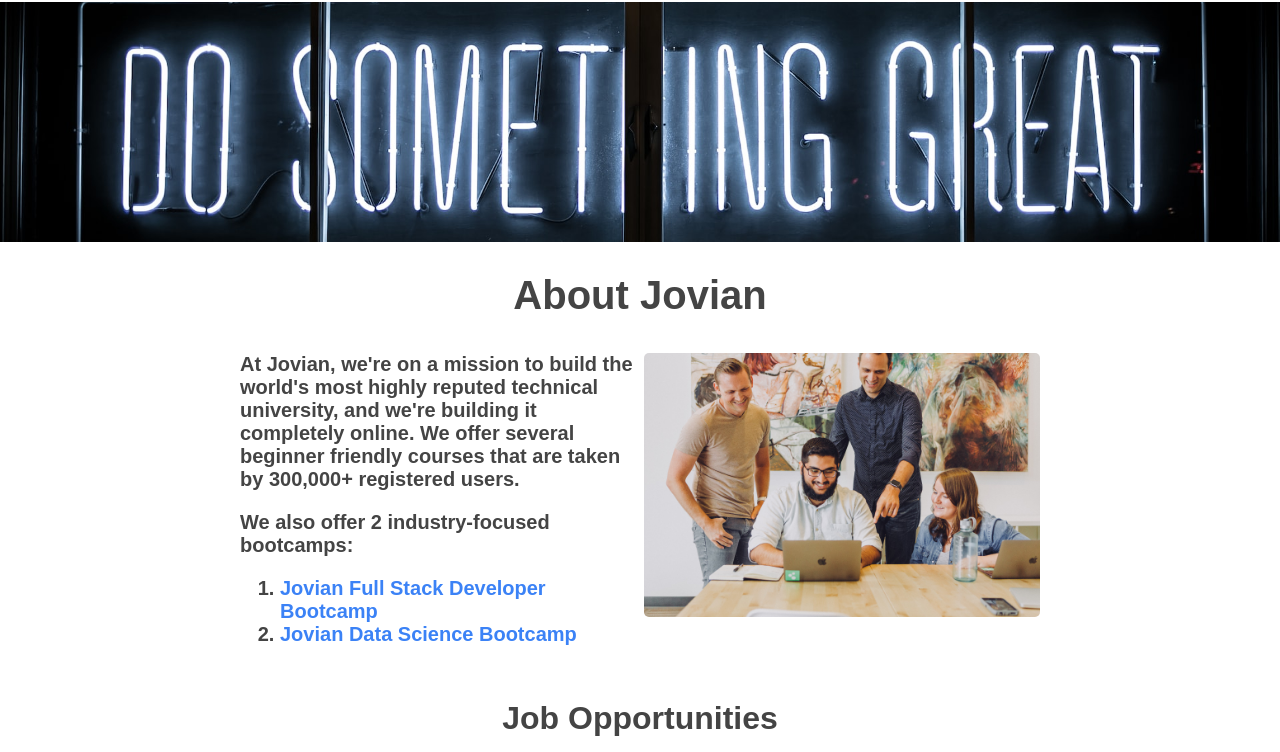
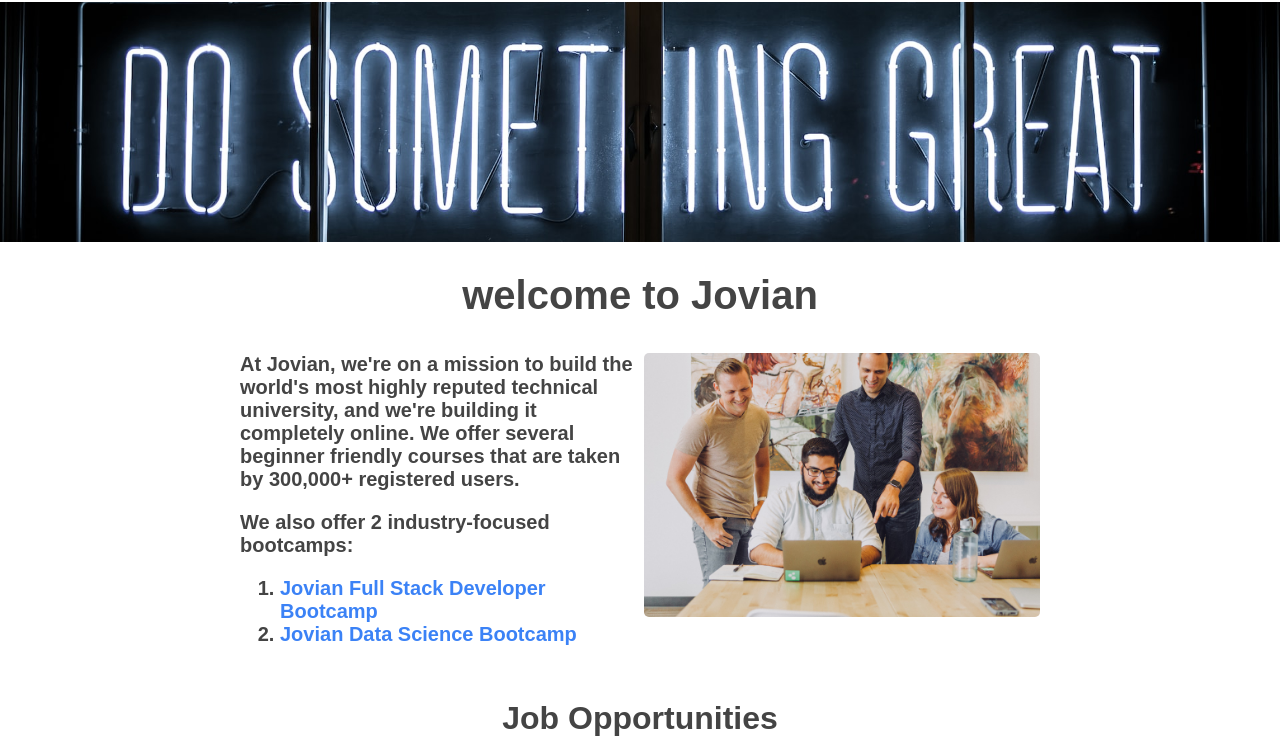
Before and after one commit to little-falcon/jovin-job-website-responsive, a plain HTML site: page src/index.html in a window 1280 px wide. Shown: the part 48-800 px from the top of the page. Drawn offline with Linux system fonts and the light colour scheme.

Commit message:
updated index

```diff
--- a/src/index.html
+++ b/src/index.html
@@ -15,7 +15,7 @@
     </div>
     <img id="banner" src="banner.jpg" alt="Banner" height="240">
     <h1>
-        About Jovian
+        welcome to Jovian
     </h1>
 
     <div id="about">
```
